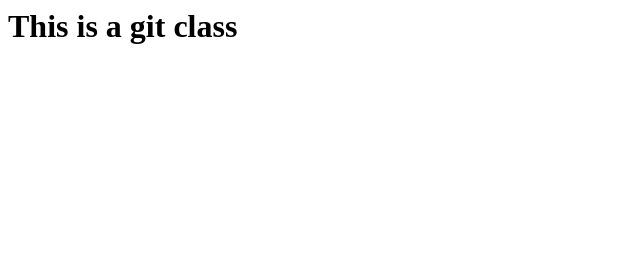
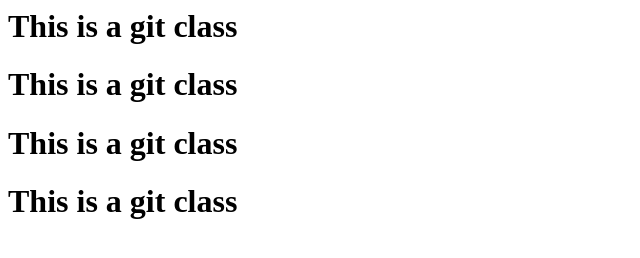
Before and after one commit to ilansav25/html-test-repository, a plain HTML site: page index.html in a window 1280 px wide. Shown: the whole page, without its empty margins (0-640 px from the left). Drawn offline with Linux system fonts and the light colour scheme.

Commit message:
second commit

```diff
--- a/index.html
+++ b/index.html
@@ -1 +1,4 @@
 <h1>This is a git class</h1>
+<h1>This is a git class</h1>
+<h1>This is a git class</h1>
+<h1>This is a git class</h1>
```
